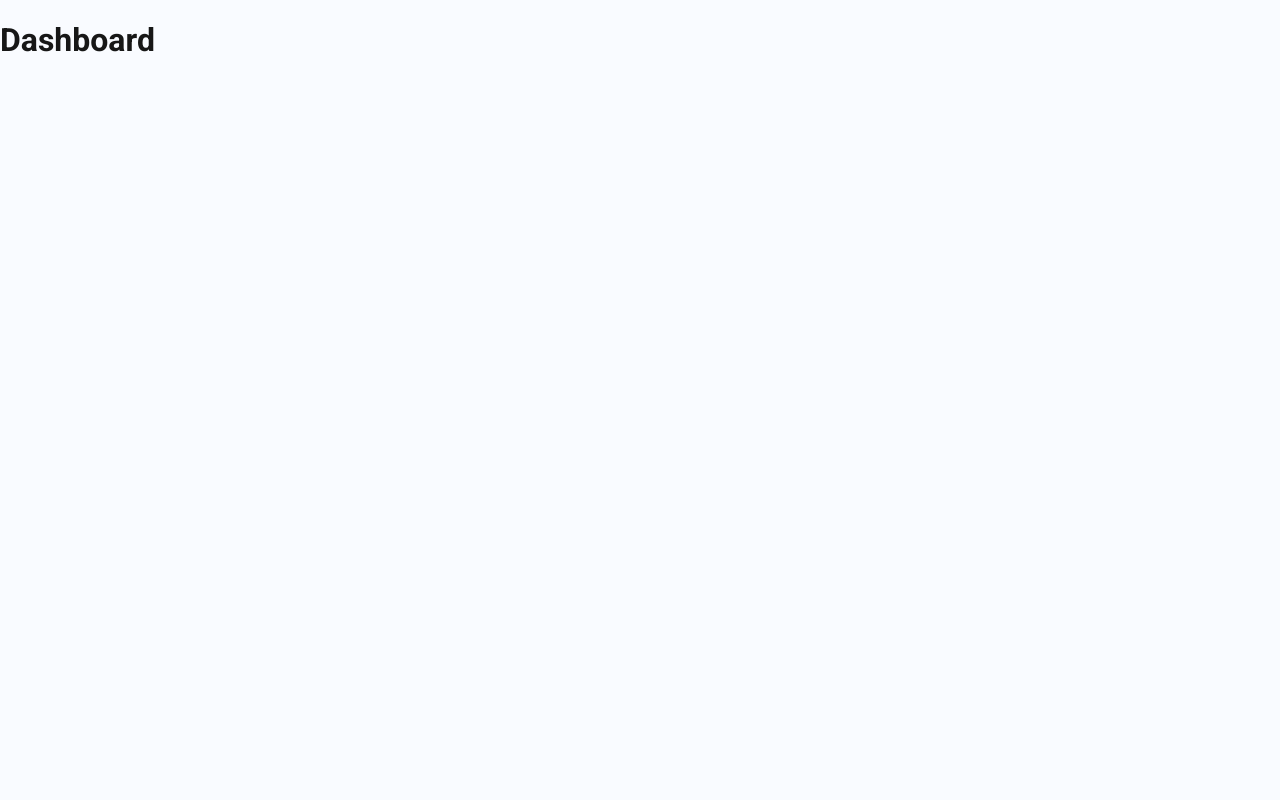
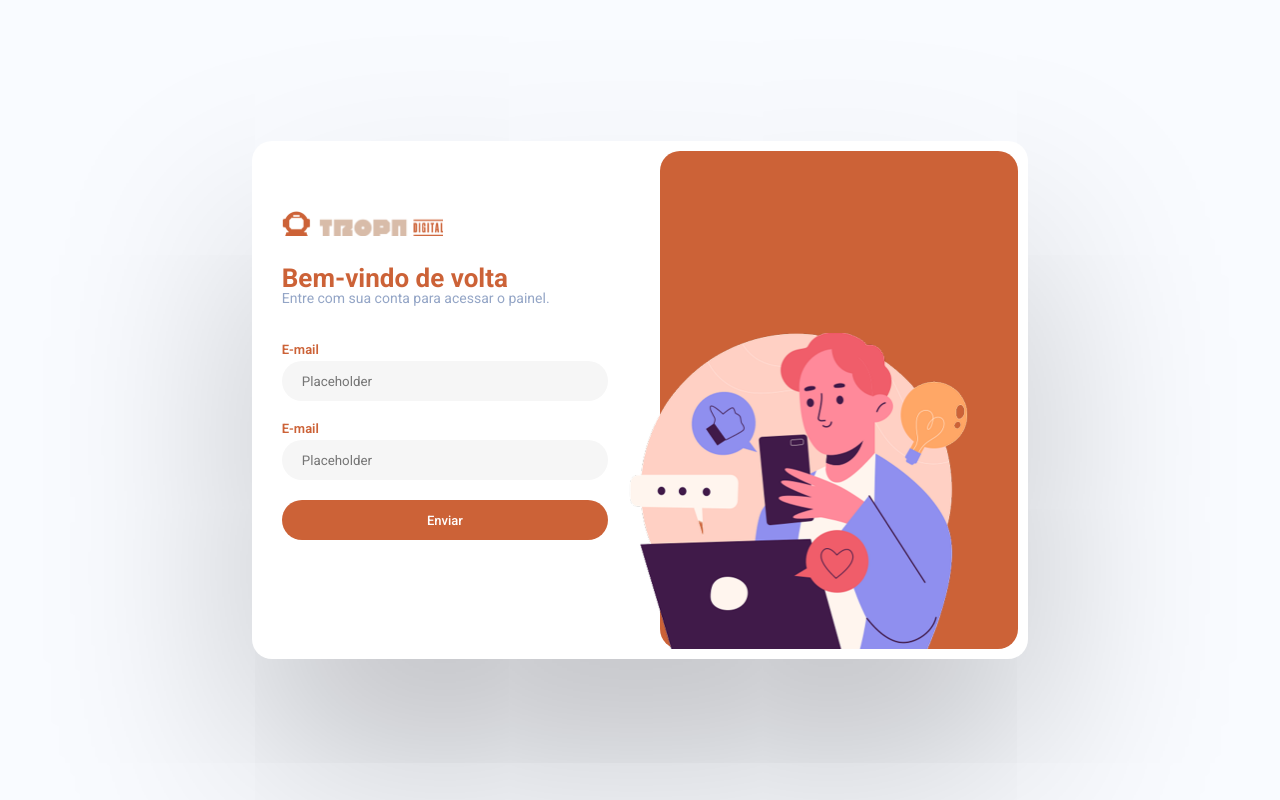
Before and after one commit to Pablojonh6550/tropn-digital-dashboard, a Next.js app: page / in a window 1280 px wide. Built offline with nearby package versions, Linux system fonts and the light colour scheme.

Commit message:
refactor: adjustments to scss layers and reordering of folders

```diff
--- a/src/app/layout.tsx
+++ b/src/app/layout.tsx
@@ -1,5 +1,5 @@
 "use client";
-import '../styles/globals.scss';
+import "@/styles/main.scss";
 
 export default function RootLayout({
   children,
--- a/src/app/page.tsx
+++ b/src/app/page.tsx
@@ -1,5 +1,5 @@
 import LoginScreen from "@/app/auth/signin/page";
 import DashboardScreen from "./dashboard/page";
 export default function Home() {
-  return <DashboardScreen />;
+  return <LoginScreen />;
 }
--- a/src/components/button/button.tsx
+++ b/src/components/button/button.tsx
@@ -26,5 +26,4 @@ const Button = styled.button`
   }
 `;
 
-
 export default Button;
--- a/src/components/forms/signin/form.tsx
+++ b/src/components/forms/signin/form.tsx
@@ -1,5 +1,4 @@
 import React from "react";
-import "./style.scss";
 
 import Input from "@/components/input/input";
 import Button from "@/components/button/button";
--- a/src/components/input/input.tsx
+++ b/src/components/input/input.tsx
@@ -1,4 +1,4 @@
-import "./style.scss";
+
 const Input = () => {
     return (
         <div className="input-container">
--- /dev/null
+++ b/src/styles/_variables.scss
@@ -0,0 +1,3 @@
+// Colors
+$background: #f9fbff;
+$foreground: #171717;
--- a/src/components/forms/signin/style.scss
+++ b/src/styles/components/forms/form-style.scss
@@ -29,7 +29,7 @@ h2 {
 
 .sub-title {
   font-weight: 400;
-  font-size: 13px;
+  font-size: 14px;
   line-height: 15px;
   color: #2a4d8e;
   opacity: 0.5;
--- a/src/styles/globals.scss
+++ b/src/styles/globals.scss
@@ -1,13 +1,8 @@
 @import url("https://fonts.googleapis.com/css2?family=Roboto:ital,wght@0,100..900;1,100..900&display=swap");
 
-:root {
-  --background: #f9fbff;
-  --foreground: #171717;
-}
-
 body {
-  background: var(--background);
-  color: var(--foreground);
+  background: $background;
+  color: $foreground;
   font-family: Roboto, sans-serif;
   height: 100%;
   margin: 0;
--- /dev/null
+++ b/src/styles/main.scss
@@ -0,0 +1,7 @@
+@import "variables";
+
+@import "globals";
+
+// Components
+@import "components/forms/form-style";
+@import "components/inputs/style";
```
Also changed, not shown: src/styles/components/inputs/style.scss (renamed from src/components/input/style.scss).
